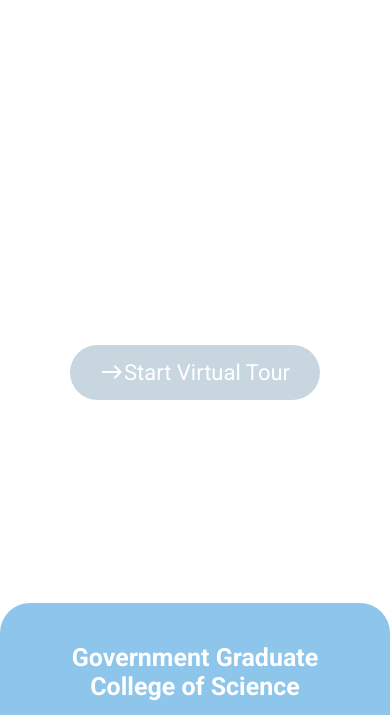
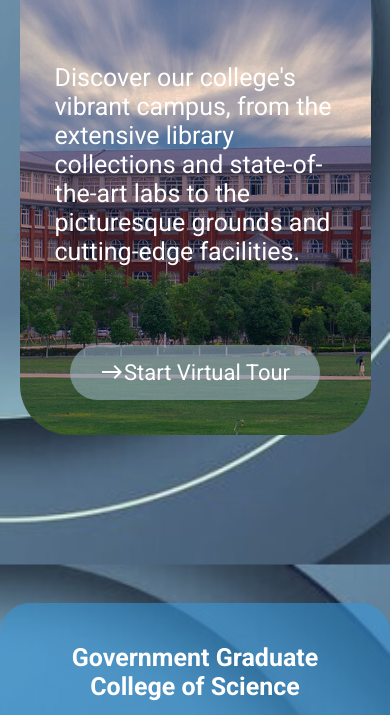
Before and after one commit to Abdul-Moeed1/Practise-project, a plain HTML site: page index.html in a window 390 px wide. Shown: the part 325-1040 px from the top of the page. Drawn offline with nearby package versions, Linux system fonts and the light colour scheme.

Commit message:
Update style.css

```diff
--- a/style.css
+++ b/style.css
@@ -4,7 +4,7 @@ body {
   margin: 0;
   padding: 0;
    font-family: "Roboto", sans-serif;
-  background: url(images/background.jpg);
+  background: url(background.jpg);
   background-size: cover;
   background-repeat: no-repeat;
   background-attachment: fixed;
@@ -80,7 +80,7 @@ body {
   flex-direction: column;
   justify-content: space-between;
    box-sizing: border-box;
-  background: url(images/campusImg.png);
+  background: url(campusImg.png);
   background-size:cover;
   background-position:center center;
    background-repeat: no-repeat;
@@ -147,7 +147,7 @@ body {
 
 @media (max-width: 768px) {
   body{
-      background: url(images/backgroundMobile.jpg);
+      background: url(backgroundMobile.jpg);
      background-size: cover;
        background-repeat: no-repeat;
     background-attachment: fixed;
@@ -183,7 +183,7 @@ body {
     flex-direction: column;
     justify-content: space-between;
      box-sizing: border-box;
-    background: url(images/campusImg.png);
+    background: url(campusImg.png);
     background-size:cover;
     background-position:center center;
      background-repeat: no-repeat;
```
